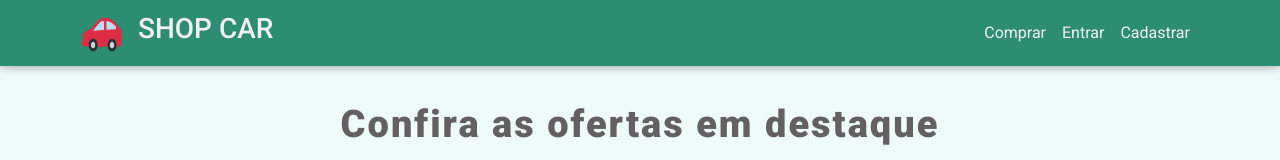
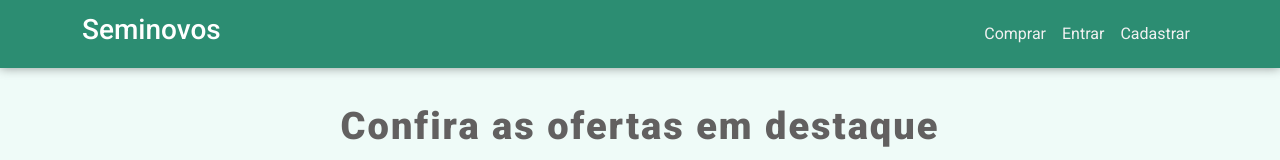
Before and after one commit to JuniorPaula/frontend-seminovos, a React (Create React App) app: page / in a window 1280 px wide. Shown: the top 160 px of the page. Built offline with nearby package versions, Linux system fonts and the light colour scheme; no server answers.

Commit message:
conclude project seminovos

```diff
--- a/src/components/Header/index.js
+++ b/src/components/Header/index.js
@@ -1,6 +1,5 @@
 import { useContext } from 'react';
 import { HeaderContainer } from './styled';
-import Logo from '../../assets/img/logo.png';
 import { Context } from '../../context/userContex';
 import { FaSignOutAlt } from 'react-icons/fa';
 import { Container, Nav, Navbar } from 'react-bootstrap';
@@ -13,19 +12,11 @@ const Header = () => {
       <Navbar collapseOnSelect expand="lg">
         <Container>
           <Navbar.Brand href="/">
-            <img
-              src={Logo}
-              width="40"
-              height="40"
-              className="d-inline-block align-top"
-              alt="logo shop car"
-            />
+            <h3 className="text-white">Seminovos</h3>
           </Navbar.Brand>
           <Navbar.Toggle aria-controls="responsive-navbar-nav" />
           <Navbar.Collapse id="responsive-navbar-nav">
-            <Nav className="me-auto">
-              <h3>SHOP CAR</h3>
-            </Nav>
+            <Nav className="me-auto"></Nav>
             <Nav>
               <Nav.Link className="link" href="/">
                 Comprar
```
